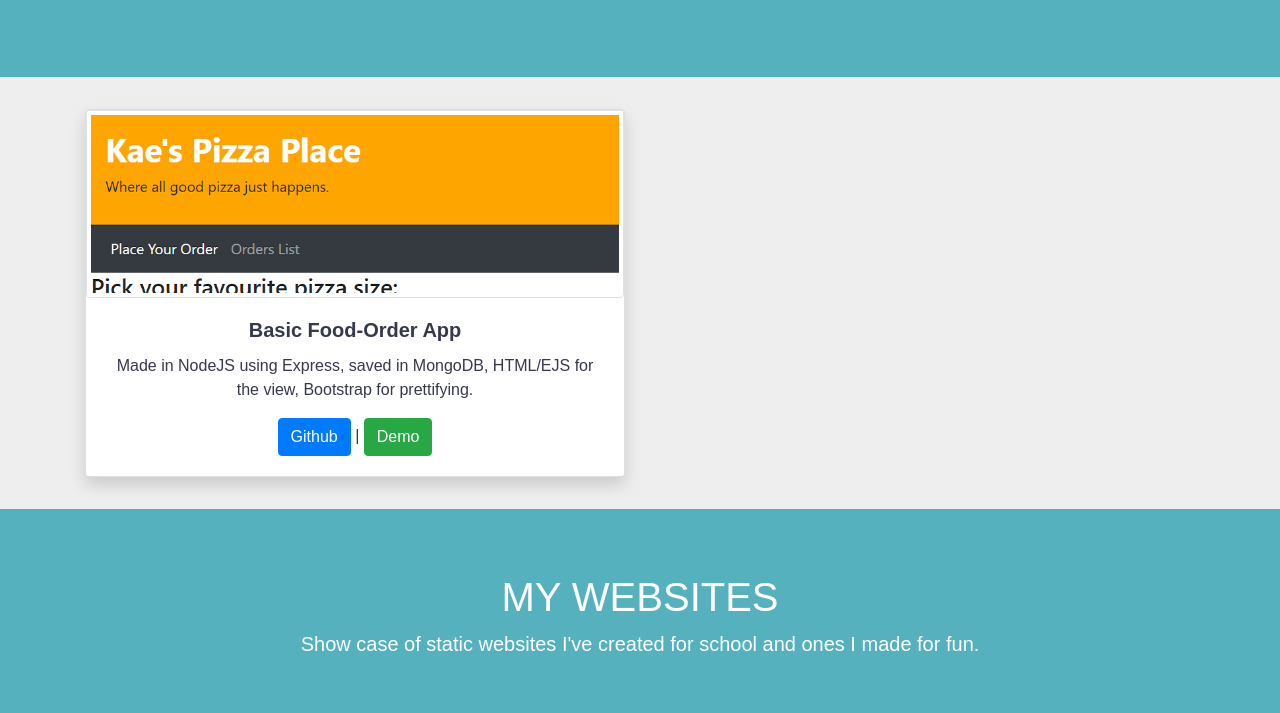
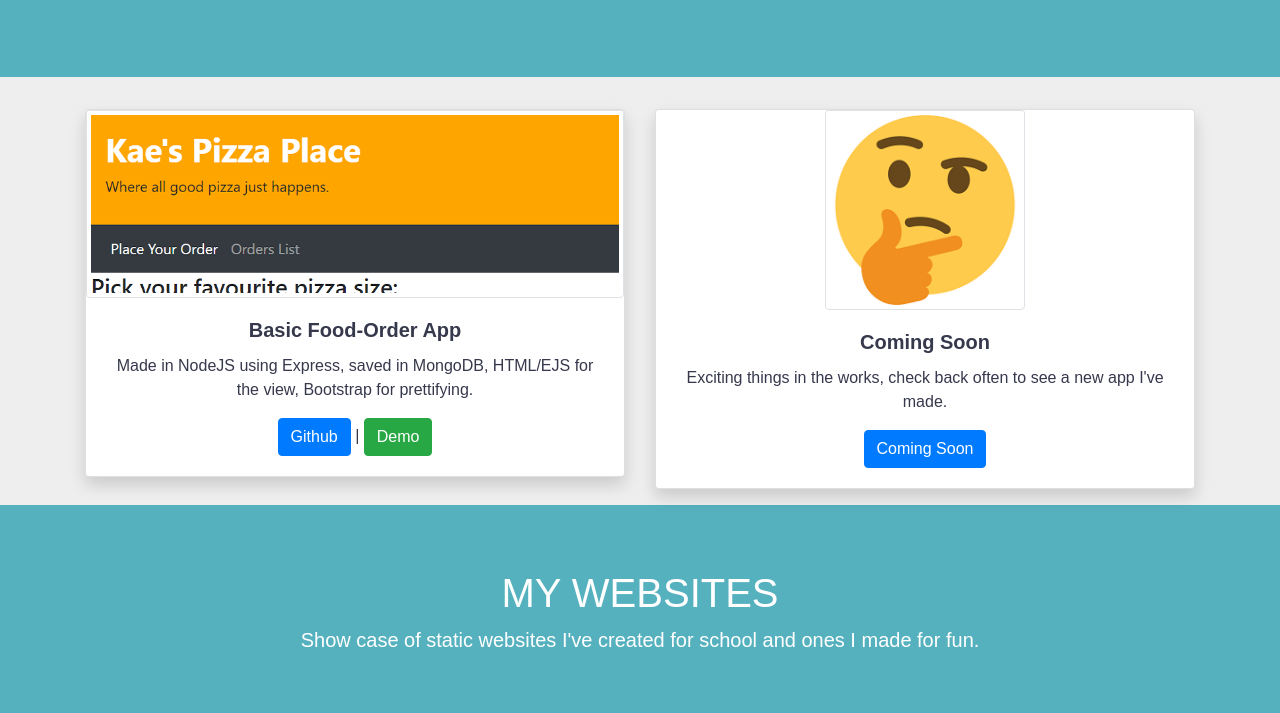
Before and after one commit to iamkaith/iamkaith.github.io, a plain HTML site: page index.html in a window 1280 px wide. Shown: the part 1551-2264 px from the top of the page. Drawn offline with nearby package versions, Linux system fonts and the light colour scheme.

Commit message:
Add Coming Soon card
Pizza app card looked lonely by itself. Temporary card will keep pizza app company until new a personal project takes place.

```diff
--- a/css/styles.css
+++ b/css/styles.css
@@ -89,3 +89,8 @@ li {
 .extra-pad {
     padding-bottom: 1em;
 }
+
+.thinking {
+    width: 200px;
+    height: 200px;
+}
--- a/index.html
+++ b/index.html
@@ -126,7 +126,7 @@
       <div class="row">
 
         <!-- pizza order card -->
-        <div class="col-sm-6 extra-pad">
+        <div class="col-sm-6">
           <div class="card shadow">
             <img class="card-img-top img-thumbnail" src="./img/pizza-place-800-270.PNG" alt="Image of ordering app">
             <div class="card-body">
@@ -137,6 +137,22 @@
             </div>
           </div>
         </div>
+
+        <div class="col-sm-6">
+            <div class="card shadow">
+                <img class="card-img-top img-thumbnail thinking mx-auto d-block " src="./img/thinking.png" alt="Thinking emoji">
+              <div class="card-body ">
+                <h5 class="card-title font-weight-bold">Coming Soon</h5>
+                  <p class="card-text">Exciting things in the works, check back often to see a new app I've made.</p>
+                  <a href="#" class="btn btn-primary">Coming Soon</a>
+              </div>
+            </div>
+          </div>
+        </div>
+      </div>
+
+
+      <!-- row 1 end -->
       </div>
     </div>
 
```
Also changed, not shown: img/thinking.png (added).
